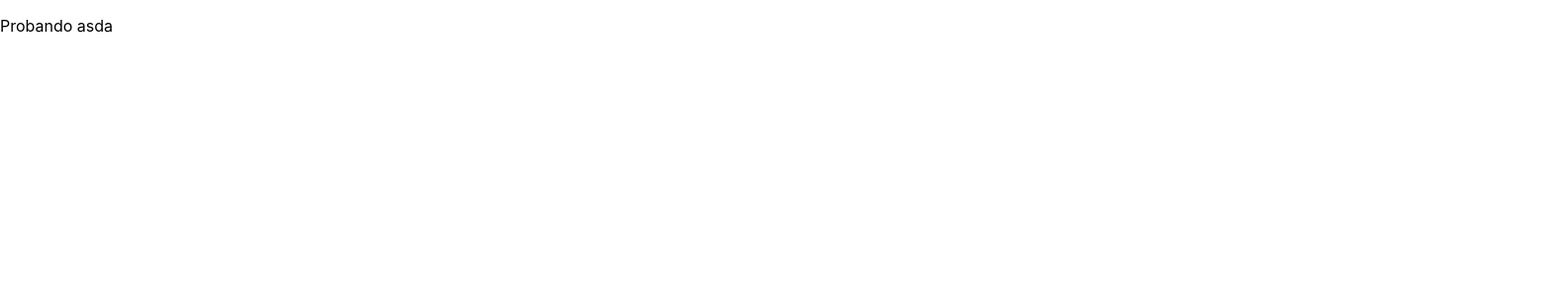
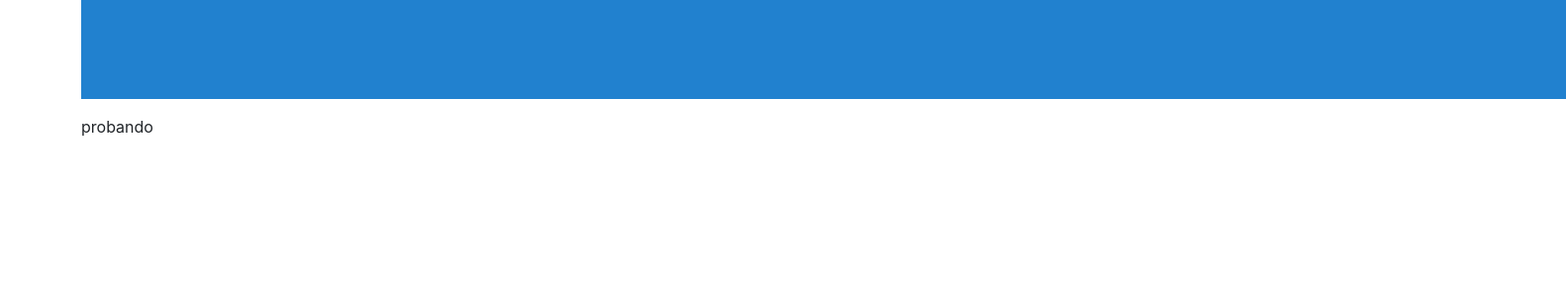
Before and after one commit to Momo-Gomez/preselecciones-app, a React (Create React App) app in the folder client/: page / in a window 1280 px wide. Shown: the top 300 px of the page at 99% size, 1582 px wide, since content can reach past the window. Built offline with nearby package versions, Linux system fonts and the light colour scheme.

Commit message:
Topbar BG

```diff
--- a/client/public/index.html
+++ b/client/public/index.html
@@ -1,20 +1,20 @@
 <!DOCTYPE html>
 <html lang="en">
+
 <head>
   <meta charset="utf-8" />
   <link rel="icon" href="%PUBLIC_URL%/favicon.ico" />
   <meta name="viewport" content="width=device-width, initial-scale=1" />
   <meta name="theme-color" content="#000000" />
-    <meta
-      name="description"
-      content="Web site created using create-react-app"
-    />
+  <meta name="description" content="Web site created using create-react-app" />
   <link rel="apple-touch-icon" href="%PUBLIC_URL%/logo192.png" />
   <!--
       manifest.json provides metadata used when your web app is installed on a
       user's mobile device or desktop. See https://developers.google.com/web/fundamentals/web-app-manifest/
     -->
   <link rel="manifest" href="%PUBLIC_URL%/manifest.json" />
+  <link href="https://cdn.jsdelivr.net/npm/bootstrap@5.2.0-beta1/dist/css/bootstrap.min.css" rel="stylesheet"
+    integrity="sha384-0evHe/X+R7YkIZDRvuzKMRqM+OrBnVFBL6DOitfPri4tjfHxaWutUpFmBp4vmVor" crossorigin="anonymous">
   <!--
       Notice the use of %PUBLIC_URL% in the tags above.
       It will be replaced with the URL of the `public` folder during the build.
@@ -26,6 +26,7 @@
     -->
   <title>React App</title>
 </head>
+
 <body>
   <noscript>You need to enable JavaScript to run this app.</noscript>
   <div id="root"></div>
@@ -39,5 +40,14 @@
       To begin the development, run `npm start` or `yarn start`.
       To create a production bundle, use `npm run build` or `yarn build`.
     -->
+
+    <script src="https://cdn.jsdelivr.net/npm/bootstrap@5.2.0-beta1/dist/js/bootstrap.bundle.min.js"
+      integrity="sha384-pprn3073KE6tl6bjs2QrFaJGz5/SUsLqktiwsUTF55Jfv3qYSDhgCecCxMW52nD2" crossorigin="anonymous"></script>
+
+    <script src="https://cdn.jsdelivr.net/npm/@popperjs/core@2.11.5/dist/umd/popper.min.js"
+      integrity="sha384-Xe+8cL9oJa6tN/veChSP7q+mnSPaj5Bcu9mPX5F5xIGE0DVittaqT5lorf0EI7Vk" crossorigin="anonymous"></script>
+    <script src="https://cdn.jsdelivr.net/npm/bootstrap@5.2.0-beta1/dist/js/bootstrap.min.js"
+      integrity="sha384-kjU+l4N0Yf4ZOJErLsIcvOU2qSb74wXpOhqTvwVx3OElZRweTnQ6d31fXEoRD1Jy" crossorigin="anonymous"></script>
 </body>
+
 </html>
--- a/client/src/App.js
+++ b/client/src/App.js
@@ -1,6 +1,10 @@
 import './App.css';
 import React, {Fragment} from "react";
 import { BrowserRouter as Router, Routes, Route} from 'react-router-dom';
+
+//LAYOUTS
+import Header from './components/Layouts/Header/header'   //SE IMPORTA EL HEADER FIJO
+import Topbar from './components/Layouts/TopBar/topbar'   //SE IMPORTA LA TOPBAR FIJA
 
 //RUTAS
 
@@ -10,11 +14,12 @@ import Home  from './views/Home/home';   //SE IMPORTA HOME.JS DE VISTAS
 function App() {
   return (
     <Fragment>
-
       <Router>
+        <Topbar />
         <Routes>
 
-          <Route path= "/" element={<Home />}> </ Route>
+          <Route path= "/" element={<Home />}> </ Route>        {/* LLAMANDO A LA RUTA / DESDE EL HOME.JS */}
+
 
         </Routes>
 
--- /dev/null
+++ b/client/src/components/Layouts/TopBar/topbar.css
@@ -0,0 +1,11 @@
+
+.topback{
+    width: 1500px;
+    height: 100px;
+    left: 1px;
+    top: 0px;
+
+    background: #2181CF;
+    border-radius: 0px;
+
+}
--- a/client/src/views/Home/home.js
+++ b/client/src/views/Home/home.js
@@ -3,8 +3,9 @@ import React,{Fragment} from "react";
 
 const home = () => {
     return(
-        <div>
-            <p> Probando asda</p>
+        <div className="container">
+            <p> probando </p>
+
         </div>
     );
 }
```
Lines whose indentation alone changed are shown as unchanged.
